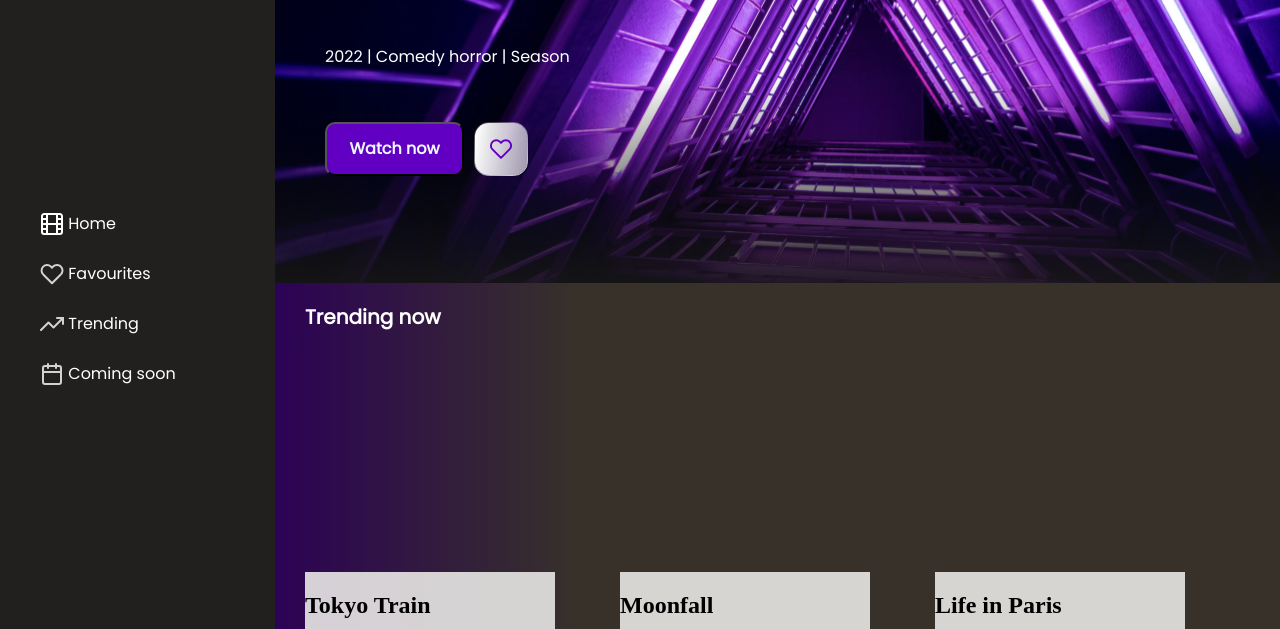
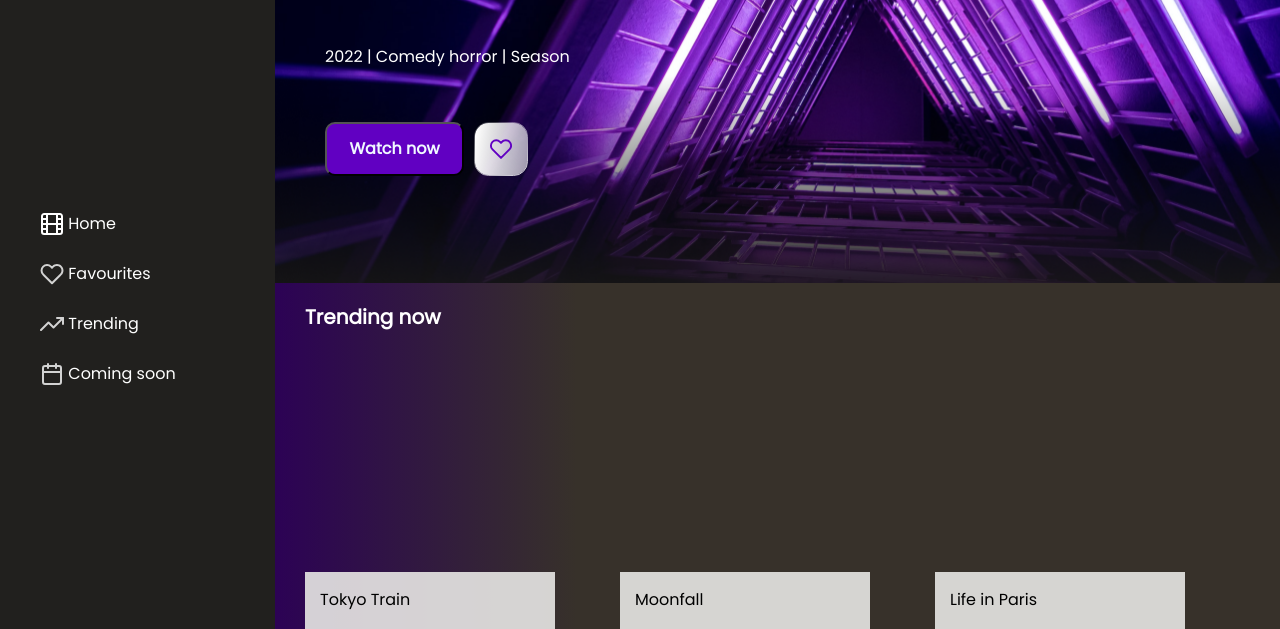
Before and after one commit to VitaKrivyakova/week6-gallery, a plain HTML site: page index.html in a window 1280 px wide. Shown: the part 171-800 px from the top of the page. Drawn offline with Linux system fonts and the light colour scheme.

Commit message:
add capture

```diff
--- a/styles/style.css
+++ b/styles/style.css
@@ -157,6 +157,18 @@ p {
   background-color: rgba(232, 231, 229, 0.9);
   font
 }
+.cards__capture {
+  text-overflow: ellipsis;
+  overflow: hidden;
+  white-space: nowrap;
+  flex: 1;
+  vertical-align: middle;
+  padding-left: 15px;
+  font-weight: 400;
+  font-size: 16px;
+  line-height: 29px;
+  font-family: "Poppins", sans-serif;
+}
 
 .continue-container {
   display: grid;
```
